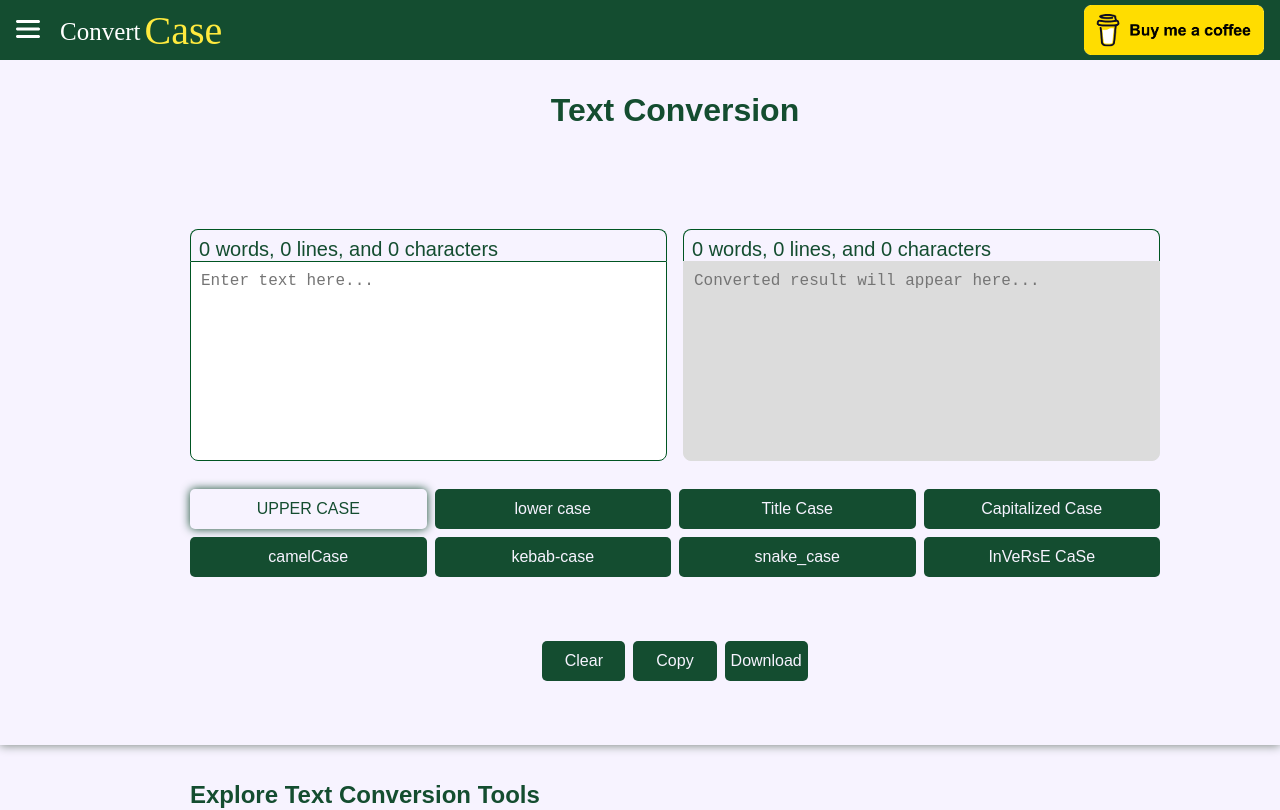
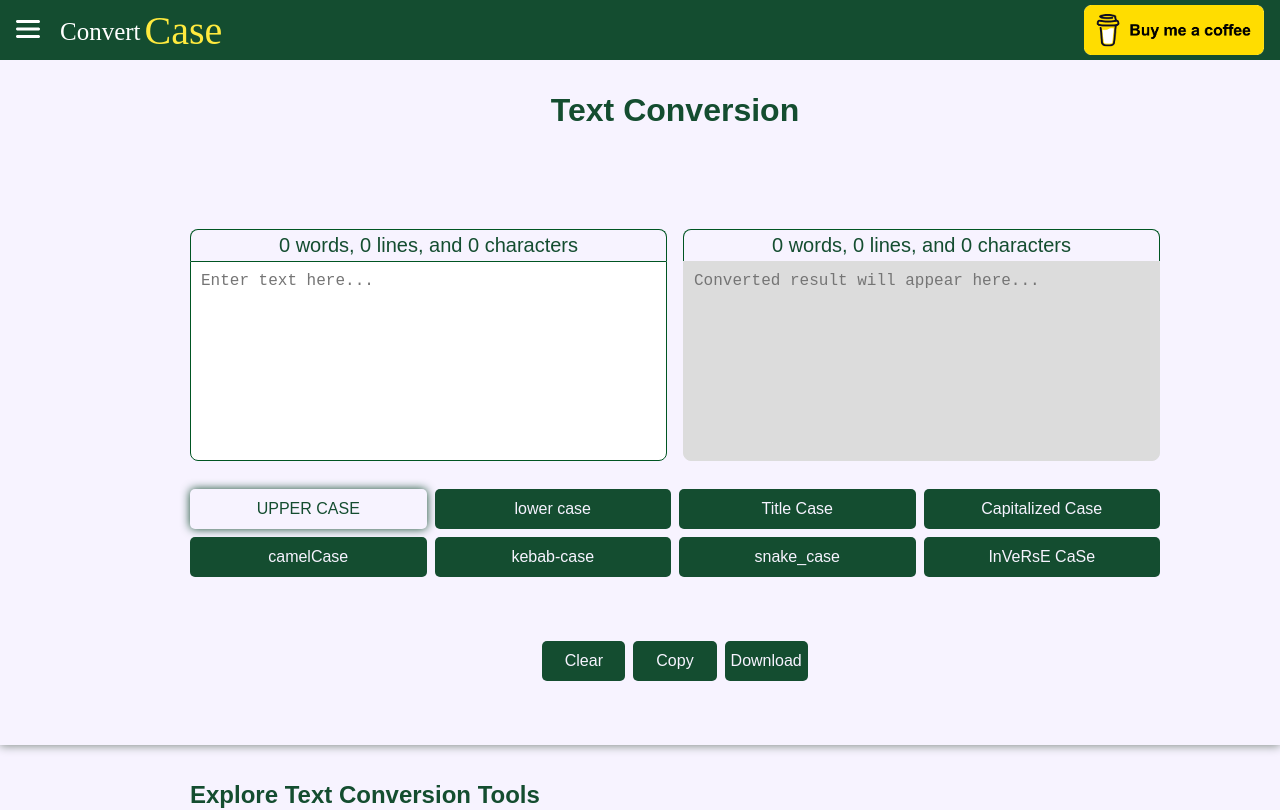
Before and after one commit to haythamIdrees9/ConvertCase, an Angular app: page /text-case-tools/convert-to-uppercase in a window 1280 px wide. Shown: the top 810 px of the page. Built offline with nearby package versions, Linux system fonts and the light colour scheme.

Commit message:
add words count

```diff
--- a/src/app/UI/in-out-text-boxes/in-out-text-boxes.component.html
+++ b/src/app/UI/in-out-text-boxes/in-out-text-boxes.component.html
@@ -1,12 +1,12 @@
 <div class="boxes f-col a-between">
     <div class="textarea">
-        <div class="word-counter">{{userInputInfo}}</div>
+        <div class="word-counter f-row a-center j-center">{{userInputInfo}}</div>
         <textarea type="number" #input_area [(ngModel)]="userText" (ngModelChange)="onInputChange()"  placeholder="Enter text here..."
         aria-label="Input Text" aria-describedby="conversionInstructions"></textarea>
     </div>
 
     <div class="textarea">
-        <div class="word-counter">{{outPutInputInfo}}</div>
+        <div class="word-counter f-row a-center j-center">{{outPutInputInfo}}</div>
         <textarea [(ngModel)]="result"  readonly  placeholder="Converted result will appear here..."  aria-label="result Text"
         aria-describedby="conversionInstructions"></textarea>
     </div>
--- a/src/app/UI/in-out-text-boxes/in-out-text-boxes.component.scss
+++ b/src/app/UI/in-out-text-boxes/in-out-text-boxes.component.scss
@@ -19,7 +19,6 @@
             padding: 0.25rem 0.5rem;
             height: 32px;
             box-sizing: border-box;
-            line-height: 1.5;
         }
 
         textarea {
--- a/src/app/UI/in-out-text-boxes/in-out-text-boxes.component.ts
+++ b/src/app/UI/in-out-text-boxes/in-out-text-boxes.component.ts
@@ -48,13 +48,13 @@ export class InOutTextBoxesComponent implements OnInit {
 
   clear() {
     this.userText = '';
-    this.userInputInfo = '';
+    this.userInputInfo = this.defaultInfo;
+    sessionStorage.setItem(this.storageKey, this.userText);
   }
 
 
   countWordsLinesCharacters(str: string) {
-    str = str?.trim();
-    if(str?.length === 0){
+    if(str?.trim().length === 0){
       return this.defaultInfo;
     }
     const words = str.split(" ");
--- a/src/app/layout/header/header.component.html
+++ b/src/app/layout/header/header.component.html
@@ -1,6 +1,6 @@
 <header class="header  f-row a-center j-between">
     <div class="f-row a-center">
-        <button class="btn-resting c-pointer" (click)="toggleMenuState($event)" aria-label="Toggle Menu">
+        <button class="menu-button btn-resting c-pointer" (click)="toggleMenuState($event)" aria-label="Toggle Menu">
             <img class="icon menu-icon" src="assets/images/menu.svg" width="24" height="24" alt="menu" />
         </button>
         <a class="f-row a-center logo-container c-pointer" [routerLink]="['']">
--- a/src/app/layout/header/header.component.scss
+++ b/src/app/layout/header/header.component.scss
@@ -2,14 +2,30 @@
 @import "../../../styles/mixins";
 $bg-color: #144D30;
 
-.logo-container{
+.logo-container {
     width: max-content;
     margin-left: 0.5rem;
-    .cls-1{margin-top:0.25rem;font-size:25px;color:white;margin-right: 0.25rem;}
-    .cls-1,.cls-2{font-family:AquireRegular, Aquire;}
-    .cls-2{font-size:40px;color:#ffea3e;}
+
+    .cls-1 {
+        margin-top: 0.25rem;
+        font-size: 25px;
+        color: white;
+        margin-right: 0.25rem;
+    }
+
+    .cls-1,
+    .cls-2 {
+        font-family: AquireRegular, Aquire;
+    }
+
+    .cls-2 {
+        font-size: 40px;
+        color: #ffea3e;
+    }
+
     display: none;
-    @include mobileFirst('sm'){
+
+    @include mobileFirst('sm') {
         display: flex;
     }
 }
@@ -24,7 +40,8 @@ $bg-color: #144D30;
     z-index: 1000;
     padding: 0 1rem;
 
-    .support-me ,.support-me img {
+    .support-me,
+    .support-me img {
         height: 50px !important;
         width: 180px !important;
     }
@@ -39,10 +56,10 @@ $bg-color: #144D30;
 
     .icon {
         @include filter(invert(100%));
+    }
 
-        &.menu-icon {
+    .menu-button {
         margin-right: 0.75rem;
-        }
     }
 
     .menu {
@@ -62,7 +79,8 @@ $bg-color: #144D30;
             font-weight: 800;
             height: 60px;
             box-sizing: border-box;
-            img{
+
+            img {
                 filter: invert(100%);
             }
         }
@@ -82,6 +100,7 @@ $bg-color: #144D30;
 
             ul {
                 padding: 0;
+
                 li {
                     list-style-type: none;
                     padding: 0;
@@ -105,6 +124,7 @@ $bg-color: #144D30;
             }
 
         }
+
         &.menu-opened {
             width: 100vw;
             left: 0;
```
Lines whose indentation alone changed are shown as unchanged.
